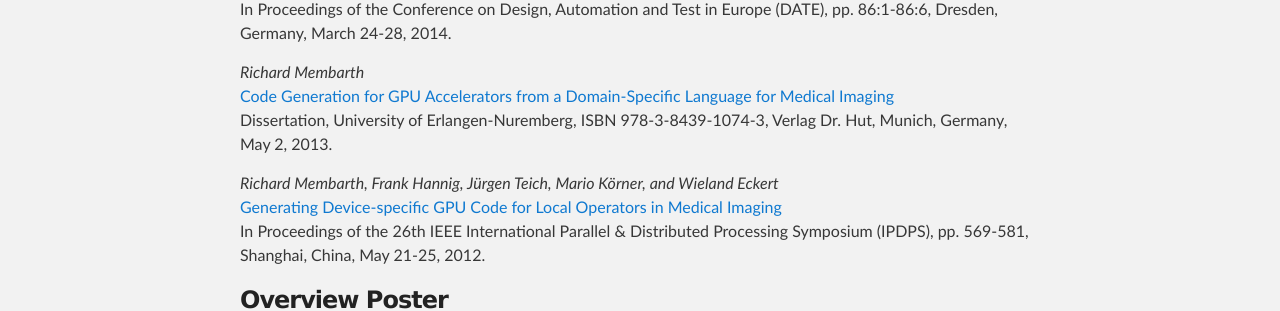
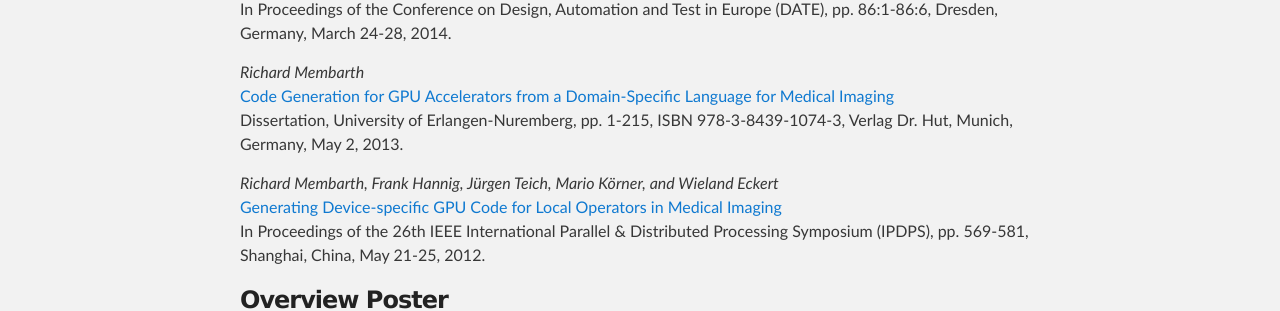
Before and after one commit to hipacc/hipacc.github.io, a Jekyll site: the page built from index.md, in a window 1280 px wide and 900 px high, scrolled down 2198 px. Shown: the part 150-461 px from the top of the window. Built offline with Jekyll 4.4.1, drawn with Linux system fonts in a browser that asks for light colours; our own code applies the rules of GitHub Pages for plain Markdown files.

```diff
--- a/index.md
+++ b/index.md
@@ -78,8 +78,8 @@ _Richard Membarth, Oliver Reiche, Frank Hannig, and Jürgen Teich_
 In Proceedings of the Conference on Design, Automation and Test in Europe (DATE), pp. 86:1-86:6, Dresden, Germany, March 24-28, 2014.
 
 _Richard Membarth_
-[Code Generation for GPU Accelerators from a Domain-Specific Language for Medical Imaging](http://www.dr.hut-verlag.de/978-3-8439-1074-3.html)
-Dissertation, University of Erlangen-Nuremberg, ISBN 978-3-8439-1074-3, Verlag Dr. Hut, Munich, Germany, May 2, 2013.
+[Code Generation for GPU Accelerators from a Domain-Specific Language for Medical Imaging](https://www.dr.hut-verlag.de/978-3-8439-1074-3.html)
+Dissertation, University of Erlangen-Nuremberg, pp. 1-215, ISBN 978-3-8439-1074-3, Verlag Dr. Hut, Munich, Germany, May 2, 2013.
 
 _Richard Membarth, Frank Hannig, Jürgen Teich, Mario Körner, and Wieland Eckert_
 [Generating Device-specific GPU Code for Local Operators in Medical Imaging](https://www12.cs.fau.de/publications/membarth/membarth2012gdg.pdf)
```
